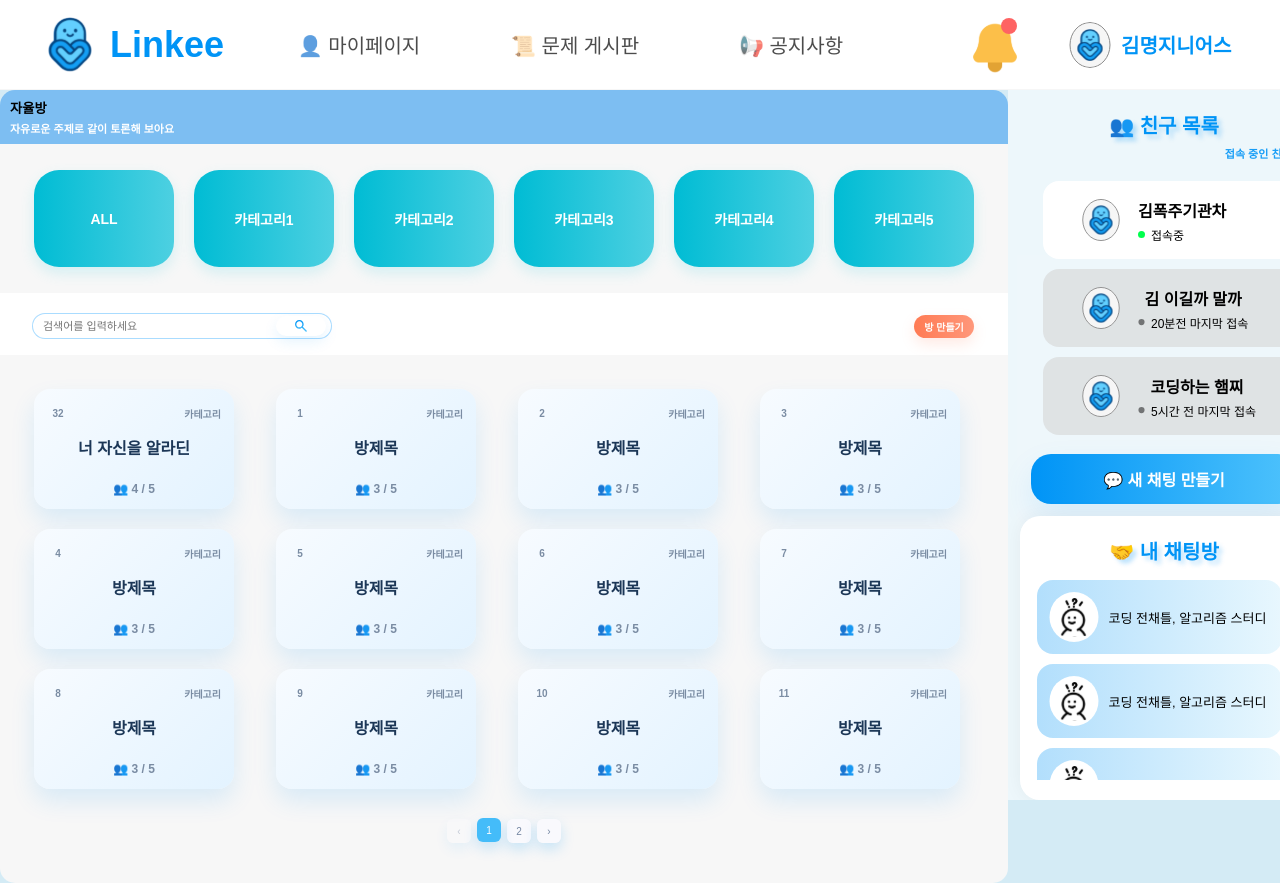
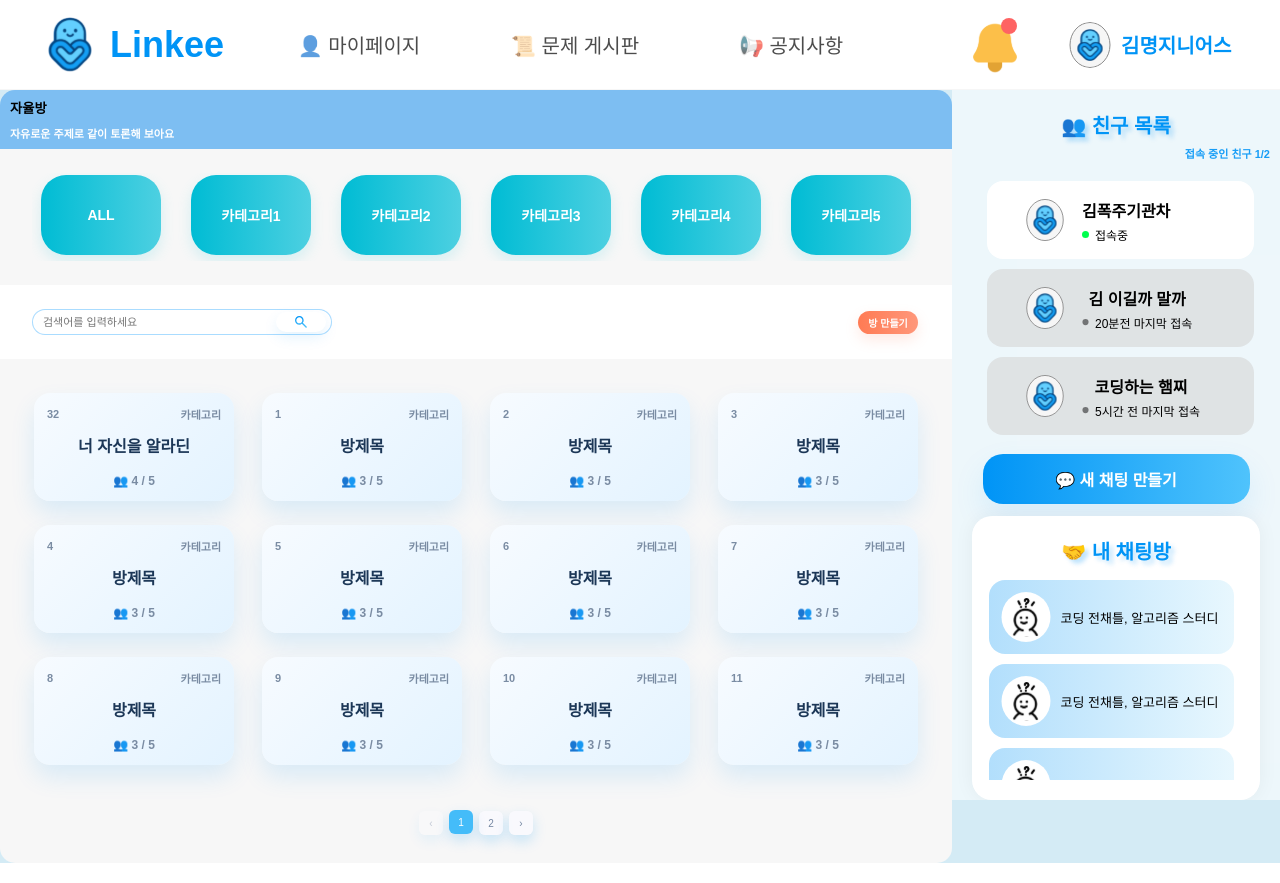
Before and after one commit to Linkee-Project/Linkee-Front-Vue, a Vue app in the folder Linkee-front/Linkee-front-vue/: page /chat/game/rooms in a window 1280 px wide. Built offline with nearby package versions, Linux system fonts and the light colour scheme.

Commit message:
fix: 자율방 css 수정

```diff
--- a/Linkee-front/Linkee-front-vue/src/views/chat-view/ChatGameListView.vue
+++ b/Linkee-front/Linkee-front-vue/src/views/chat-view/ChatGameListView.vue
@@ -24,7 +24,7 @@
 
       <!-- 검색 + 방 만들기 -->
       <section class="free-board__search">
-        <SearchForm v-model="keyword" @search="handleSearch" />
+        <SearchForm v-model="keyword" @search="handleSearch"/>
         <BaseButton
             size="small"
             color="orange"
@@ -76,11 +76,11 @@
     <div class="modal-form">
       <label>
         제목
-        <BaseInput v-model="newRoom.title" type="text" placeholder="방 제목 입력" />
+        <BaseInput v-model="newRoom.title" type="text" placeholder="방 제목 입력"/>
       </label>
       <label>
         비밀번호 (선택)
-        <BaseInput v-model="newRoom.password" type="password" placeholder="비밀번호" />
+        <BaseInput v-model="newRoom.password" type="password" placeholder="비밀번호"/>
       </label>
 
       <!-- 카테고리 카드 선택 -->
@@ -109,7 +109,7 @@
 </template>
 
 <script setup>
-import { ref, computed, reactive } from "vue";
+import {ref, computed, reactive} from "vue";
 import BaseButton from "@/components/base/button/BaseButton.vue";
 import SearchForm from "@/components/base/form/SearchForm.vue";
 import PaginationButton from "@/components/base/button/PaginationButton.vue";
@@ -122,19 +122,19 @@ const pageSize = 12;
 const isModalOpen = ref(false);
 
 const categories = ref([
-  { id: null, name: "ALL" },
-  { id: 1, name: "카테고리1" },
-  { id: 2, name: "카테고리2" },
-  { id: 3, name: "카테고리3" },
-  { id: 4, name: "카테고리4" },
-  { id: 5, name: "카테고리5" },
+  {id: null, name: "ALL"},
+  {id: 1, name: "카테고리1"},
+  {id: 2, name: "카테고리2"},
+  {id: 3, name: "카테고리3"},
+  {id: 4, name: "카테고리4"},
+  {id: 5, name: "카테고리5"},
 ]);
 
 const selectedCategory = ref(null);
 
 const rooms = ref([
-  { id: 32, title: "너 자신을 알라딘", memberCount: 4, maxMemberCount: 5, categoryId: 1, categoryName: "카테고리" },
-  ...Array.from({ length: 20 }).map((_, idx) => ({
+  {id: 32, title: "너 자신을 알라딘", memberCount: 4, maxMemberCount: 5, categoryId: 1, categoryName: "카테고리"},
+  ...Array.from({length: 20}).map((_, idx) => ({
     id: idx + 1,
     title: "방제목",
     memberCount: 3,
@@ -144,7 +144,7 @@ const rooms = ref([
   })),
 ]);
 
-const newRoom = reactive({ title: "", password: "", categoryId: null });
+const newRoom = reactive({title: "", password: "", categoryId: null});
 
 // --- 클릭 이벤트 핸들러 ---
 const selectCategory = (id) => {
@@ -169,7 +169,7 @@ const createRoom = () => {
     return;
   }
 
-  const category = categories.value.find(c => c.id === newRoom.categoryId) || { name: "ALL" };
+  const category = categories.value.find(c => c.id === newRoom.categoryId) || {name: "ALL"};
   const id = rooms.value.length ? Math.max(...rooms.value.map(r => r.id)) + 1 : 1;
 
   rooms.value.unshift({
@@ -221,188 +221,163 @@ const pagedRooms = computed(() => {
 </script>
 
 <style scoped>
+/* 전체 페이지 (레이아웃 안에서 공간 채움) */
+.free-board-header {
+  padding: 0 10px;
+  border-top-left-radius: 15px;
+  border-top-right-radius: 15px;
+  background: #7DBEF2;
+}
+
+.free-board-header h5 {
+  font-weight: 900;
+  margin: 8px 0;
+}
+
+.free-board-header p {
+  font-size: 11px;
+  font-weight: bold;
+  color: white;
+  margin: 8px 0;
+}
+
 .free-board {
   display: flex;
   flex-direction: column;
-  min-height: calc(100vh - 110px); /* 화면 높이 채우기 */
+  height: 100%;
+  overflow: hidden;
 }
 
-.free-board-header {
-  padding: 5px 10px;
-  background: #7dbef2;
-  border-top-left-radius: 15px;
-  border-top-right-radius: 15px;
-}
-
-.free-board-header h5 {
-  margin: 3px 0;
-  font-weight: 900;
-}
-
-.free-board-header p {
-  margin: 3px 0;
-  font-size: 11px;
-  font-weight: bold;
-  color: white;
-}
+/* 본문(전체 스크롤 담당) */
 
 .free-board-body {
   flex: 1;
   display: flex;
   flex-direction: column;
+  background: #f7f7f7;
+  gap: 24px;
+  padding: 24px 32px 20px;
+
+  overflow-y: auto;
+  overflow-x: hidden;
   border-bottom-left-radius: 15px;
   border-bottom-right-radius: 15px;
-  background: #f7f7f7;
-  gap: 24px;
-  padding: 24px 32px 40px;
 }
 
-
-/* 카테고리 영역 */
-.free-board__category {
-  display: flex;
-  justify-content: space-around;
-  align-items: center;
-  gap: 16px;
+/* 방 리스트 */
+.free-board__rooms {
+  display: grid;
+  grid-template-columns: repeat(4, 1fr);
+  gap: 20px 24px;
+  margin-top: 8px;
+  flex: none;
+  overflow: visible;
 }
 
-.free-board__category-btn {
-  min-width: 140px;
-  height: 97px;
-}
-
-
-/* 검색 영역 */
-.free-board__search {
-  display: flex;
-  background: #ffffff;
-  margin-left: -32px;
-  margin-right: -32px;
-  padding-left: 32px; /* 선택: 내부 여백 유지하고 싶으면 추가 */
-  padding-right: 32px;
-  align-content: center;
-  align-items: center;
-  justify-content: space-between;
-  padding-top: 4px;
-}
-
-.free-board__rooms-create-btn {
-  height: fit-content;
-}
-
-/* 카드 리스트 */
-.free-board__rooms {
-  flex: 1;
-  display: grid;
-  grid-template-columns: repeat(4, 1fr); /* 4열, 각 칸 똑같이 */
-  gap: 20px 24px;
-  margin-top: 8px;
-  grid-auto-rows: 120px; /* 모든 행 높이 동일 */
-}
-
-/* BaseButton에 얹는 카드 스타일 */
+/* 방 카드 */
 .room-card-btn {
   display: flex;
-  flex-direction: column; /* 세로 정렬 */
+  flex-direction: column;
   justify-content: space-between;
-
-  width: 90%;
-  height: 100%; /* 행 높이에 맞게 꽉 채우기 */
+  width: 70%;
   padding: 13px;
   border-radius: 16px;
   background: linear-gradient(135deg, #f7fbff, #e3f3ff);
   box-shadow: 0 12px 24px rgba(0, 148, 246, 0.12);
-  cursor: pointer;
-  text-align: left;
-}
-
-.room-card-btn:hover:not(:disabled) {
-  transform: translateY(-3px);
-  box-shadow: 0 16px 32px rgba(0, 148, 246, 0.18);
 }
 
 .room-card__header {
   display: flex;
-  justify-content: space-between; /* 방번호 왼쪽, 카테고리 오른쪽 */
+  justify-content: space-between; /* 좌우 배치 */
   align-items: center;
   width: 100%;
   font-size: 11px;
-  color: #7a8ca3;
-}
-
-.room-card__badge {
-  min-width: 22px;
-  height: 22px;
-  border: none;
-  display: flex;
-  align-items: center;
-  justify-content: center;
-  font-weight: 600;
-  font-size: 10px;
-}
-
-.room-card__category {
-  font-size: 10px;
+  padding-bottom: 5px;
   color: #7a8ca3;
 }
 
 .room-card__title {
-  margin-top: 3px;
-  margin-bottom: 15px;
+  margin-top: 6px;
+  margin-bottom: 12px;
   font-size: 16px;
   font-weight: 600;
   color: #1c3757;
+  padding-bottom: 5px;
+  text-align: center;
 }
 
 .room-card__footer {
   font-size: 12px;
   color: #7a8ca3;
+  text-align: center;
 }
 
-.room-card-empty {
-  grid-column: 1 / -1;
-  text-align: center;
-  padding: 40px 0;
-  border-radius: 16px;
-  background: #f6f8fb;
-  color: #9aa8bf;
+.free-board__category {
+  display: flex;
+  flex-direction: row;
+  justify-content: space-around;
+  align-items: center;
+  gap: 12px;
+
+  overflow-x: auto;
+  white-space: nowrap;
+  padding-bottom: 4px;
+
+  scrollbar-width: thin;
 }
 
-/* 페이지네이션 */
+/* 카테고리 버튼 크기 줄여서 한 줄 정렬 적합 */
+.free-board__category-btn {
+  min-width: 120px;
+  height: 80px;
+  flex-shrink: 0; /* 🔥 절대 줄어들지 않게 */
+}
+
+
+/* 검색 영역 - 완전 한 줄 */
+.free-board__search {
+  display: flex;
+  flex-direction: row; /* 무조건 한 줄 */
+  align-items: center;
+  justify-content: space-between;
+
+  background: #ffffff;
+
+  margin-left: -32px;
+  margin-right: -32px;
+  padding: 8px 32px;
+  gap: 12px;
+}
+
+/* 검색 input 크기 줄어들도록 설정 */
+.free-board__search :deep(.search-form) {
+  min-width: 150px;
+}
+
+.free-board__rooms-create-btn {
+  flex-shrink: 0;
+}
+
+/* 페이지네이션 고정 (스크롤해도 따라 내려가지 않도록) */
 .free-board__pagination {
   display: flex;
   justify-content: center;
   align-items: center;
   gap: 6px;
-  margin-top: 8px;
+
+  flex-shrink: 0;
+  padding-bottom: 8px;
+  margin-top: 20px;
 }
 
-.pagination-btn,
-.pagination-page {
-  border: none;
-  outline: none;
-  min-width: 28px;
-  height: 28px;
-  padding: 0 8px;
-  border-radius: 999px;
-  font-size: 12px;
-  cursor: pointer;
-  background: #f0f4fa;
-  color: #7688a3;
-  transition: background 0.15s ease, color 0.15s ease, transform 0.1s ease;
+
+/* 모달 관련 스타일 */
+.modal-form {
+  display: flex;
+  flex-direction: column;
+  gap: 12px;
+  max-width: 100%;
 }
-
-.pagination-btn:disabled {
-  cursor: default;
-  opacity: 0.4;
-}
-
-.pagination-page--active {
-  background: #0094f6;
-  color: #ffffff;
-  transform: translateY(-1px);
-}
-
 
 
 .modal-form {
@@ -429,21 +404,20 @@ const pagedRooms = computed(() => {
 }
 
 
-
 .modal-category-cards {
   display: flex;
-  gap: 6px;          /* 버튼 간 간격 */
+  gap: 6px; /* 버튼 간 간격 */
   margin-top: 6px;
-  flex-wrap: nowrap;  /* 한 줄에 배치 */
+  flex-wrap: nowrap; /* 한 줄에 배치 */
   justify-content: space-between; /* 한 줄에 균등 배치 */
 }
 
 .modal-category-card {
-  flex: 1;            /* 모든 버튼이 균등하게 너비 차지 */
-  height: 50px;       /* 버튼 높이 줄임 */
-  font-size: 11px;    /* 글자 크기 줄임 */
-  padding: 4px 6px;   /* 안쪽 여백 조정 */
-  min-width: 50px;    /* 너무 작아지지 않도록 최소 너비 */
+  flex: 1; /* 모든 버튼이 균등하게 너비 차지 */
+  height: 50px; /* 버튼 높이 줄임 */
+  font-size: 11px; /* 글자 크기 줄임 */
+  padding: 4px 6px; /* 안쪽 여백 조정 */
+  min-width: 50px; /* 너무 작아지지 않도록 최소 너비 */
   text-align: center;
 }
 </style>
```
